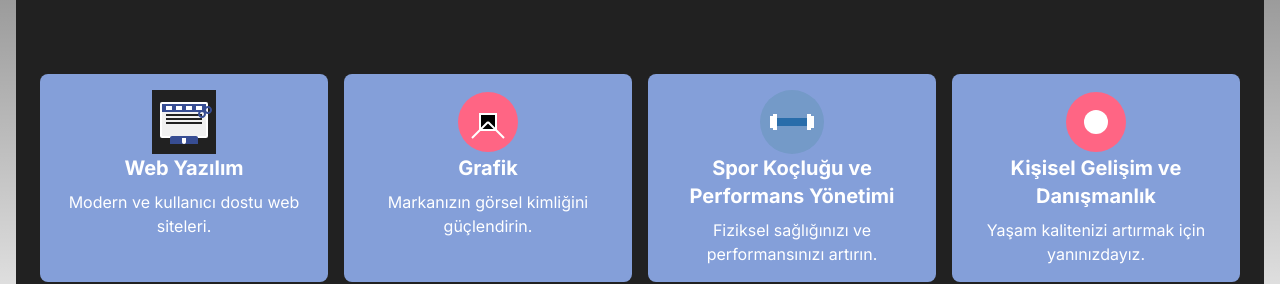
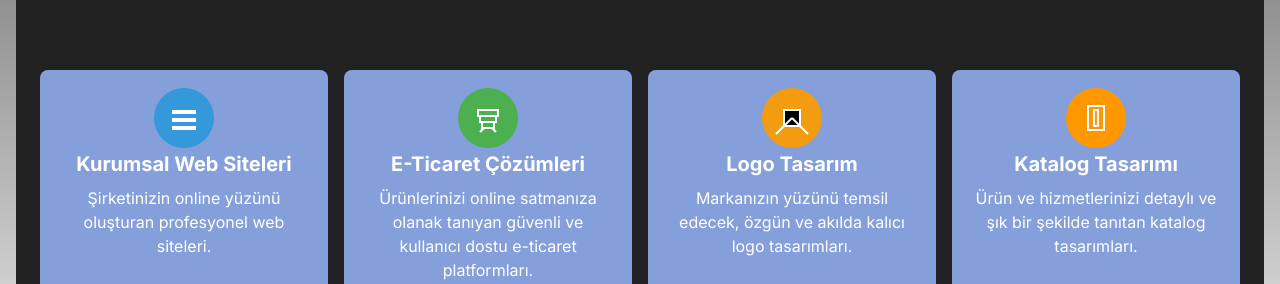
Before and after one commit to onurtaskirancom/ongboy, a Next.js app: page / in a window 1280 px wide. Shown: the part 562-846 px from the top of the page. Built offline with nearby package versions, Linux system fonts and the light colour scheme.

Commit message:
Services page  changed and svg added

```diff
--- /dev/null
+++ b/app/components/svg/CatalogDesignSVG.js
@@ -0,0 +1,18 @@
+const CatalogDesignSVG = () => (
+  <svg
+    xmlns="http://www.w3.org/2000/svg"
+    viewBox="0 0 64 64"
+    width="64"
+    height="64"
+  >
+    <circle cx="32" cy="32" r="30" fill="#FF9800" />
+    <path
+      d="M24 20h16v24H24zM30 24h4v16h-4zM28 44h8"
+      stroke="#fff"
+      strokeWidth="2"
+      fill="none"
+    />
+  </svg>
+);
+
+export default CatalogDesignSVG;
--- /dev/null
+++ b/app/components/svg/CorporateWebSVG.js
@@ -0,0 +1,13 @@
+const CorporateWebSVG = () => (
+  <svg
+    xmlns="http://www.w3.org/2000/svg"
+    viewBox="0 0 64 64"
+    width="64"
+    height="64"
+  >
+    <circle cx="32" cy="32" r="30" fill="#3498db" />
+    <path d="M20 24h24v4H20zM20 32h24v4H20zM20 40h24v4H20z" fill="#fff" />
+  </svg>
+);
+
+export default CorporateWebSVG;
--- /dev/null
+++ b/app/components/svg/EcommerceSVG.js
@@ -0,0 +1,19 @@
+const ECommerceSVG = () => (
+  <svg
+    xmlns="http://www.w3.org/2000/svg"
+    viewBox="0 0 64 64"
+    width="64"
+    height="64"
+  >
+    <circle cx="32" cy="32" r="30" fill="#4CAF50" />
+    <path
+      d="M22 24h20v6H22zM24 30h16v6H24zM26 36h12v6H26z"
+      stroke="#fff"
+      strokeWidth="2"
+      fill="none"
+    />
+    <path d="M28 42l-4 4M36 42l4 4" stroke="#fff" strokeWidth="2" fill="none" />
+  </svg>
+);
+
+export default ECommerceSVG;
--- /dev/null
+++ b/app/components/svg/LogoDesignSVG.js
@@ -0,0 +1,17 @@
+const LogoDesignSVG = () => (
+  <svg
+    xmlns="http://www.w3.org/2000/svg"
+    viewBox="0 0 64 64"
+    width="64"
+    height="64"
+  >
+    <circle cx="32" cy="32" r="30" fill="#f39c12" />
+    <path
+      d="M24 24h16v16H24zM32 32l16 16M32 32L16 48"
+      stroke="#fff"
+      strokeWidth="2"
+    />
+  </svg>
+);
+
+export default LogoDesignSVG;
--- a/app/hizmetlerimiz/web-yazilim/page.js
+++ b/app/hizmetlerimiz/web-yazilim/page.js
@@ -1,7 +1,9 @@
 import Image from "next/image";
 
-const WebYazilimPage = () => (
-  <div className="max-w-4xl mx-auto p-6 bg-customGray text-white rounded-lg shadow-md mt-10">
+const WebDevelopmentPage = () => (
+  <div className="min-h-screen flex items-center justify-center bg-customGray text-white p-6">
+    <div className="max-w-4xl w-full mx-auto p-6 bg-customGray text-white rounded-lg shadow-md mt-10">
+      <header className="w-full text-center py-6">
         <h1 className="text-3xl font-bold mb-6">Web Yazılım</h1>
         <Image
           src="/images/web-gelistirme.svg"
@@ -10,11 +12,42 @@ const WebYazilimPage = () => (
           height={392}
           className="w-1/2 h-1/2 mx-auto mb-4"
         />
-    <p className="text-lg">
-      Modern ve kullanıcı dostu web siteleri oluşturmak için gereksinimlerinizi
-      karşılar.
+      </header>
+      <main>
+        <p className="text-lg mb-4">
+          Web yazılım hizmetlerimiz, modern ve kullanıcı dostu çözümler sunarak
+          dijital dünyada varlık göstermenin en iyi yolunu sağlar. Hizmetlerimiz
+          şunları içerir:
         </p>
+        <ul className="list-disc list-inside mb-4">
+          <li className="text-lg mb-2">
+            <strong>Kurumsal Web Siteleri:</strong> Şirketinizin online yüzünü
+            oluşturan profesyonel web siteleri.
+          </li>
+          <li className="text-lg mb-2">
+            <strong>E-Ticaret Çözümleri:</strong> Ürünlerinizi online satmanıza
+            olanak tanıyan güvenli ve kullanıcı dostu e-ticaret platformları.
+          </li>
+          <li className="text-lg mb-2">
+            <strong>Blog ve İçerik Yönetim Sistemleri:</strong> Kolayca içerik
+            yönetimi yapabilmenizi sağlayan blog ve CMS sistemleri.
+          </li>
+          <li className="text-lg mb-2">
+            <strong>Web Uygulamaları:</strong> Özel ihtiyaçlarınıza göre
+            tasarlanmış, iş süreçlerinizi optimize eden web tabanlı uygulamalar.
+          </li>
+          <li className="text-lg mb-2">
+            <strong>SEO Optimizasyonu:</strong> Web sitenizin arama motorlarında
+            daha görünür olmasını sağlayan SEO hizmetleri.
+          </li>
+          <li className="text-lg">
+            <strong>Bakım ve Destek:</strong> Web sitenizin sorunsuz çalışmasını
+            sağlamak için sürekli bakım ve teknik destek hizmetleri.
+          </li>
+        </ul>
+      </main>
+    </div>
   </div>
 );
 
-export default WebYazilimPage;
+export default WebDevelopmentPage;
--- a/app/page.js
+++ b/app/page.js
@@ -1,8 +1,8 @@
 import Link from 'next/link';
-import WebDevelopmentSVG from './components/svg/WebDevelopmentSVG';
-import GraphicDesignSVG from './components/svg/GraphicDesignSVG';
-import SportsSVG from './components/svg/SportsSVG';
-import PersonalConsultingSVG from './components/svg/PersonalConsultingSVG';
+import ECommerceSVG from './components/svg/ECommerceSVG';
+import CatalogDesignSVG from './components/svg/CatalogDesignSVG';
+import LogoDesignSVG from './components/svg/LogoDesignSVG';
+import CorporateWebSVG from './components/svg/CorporateWebSVG';
 
 const HomePage = () => (
   <div className="min-h-screen bg-customGray text-white flex flex-col items-center justify-center p-6 relative">
@@ -68,9 +68,24 @@ const HomePage = () => (
           className="block bg-customPurple p-4 rounded-lg text-center hover:bg-customPurpleDark transition duration-300"
         >
           <div className="flex flex-col items-center">
-            <WebDevelopmentSVG className="w-12 h-12 mb-2" />
-            <h3 className="text-xl font-bold mb-2">Web Yazılım</h3>
-            <p>Modern ve kullanıcı dostu web siteleri.</p>
+            <CorporateWebSVG className="w-12 h-12 mb-2" />
+            <h3 className="text-xl font-bold mb-2">Kurumsal Web Siteleri</h3>
+            <p>
+              Şirketinizin online yüzünü oluşturan profesyonel web siteleri.
+            </p>
+          </div>
+        </Link>
+        <Link
+          href="/hizmetlerimiz/web-yazilim"
+          className="block bg-customPurple p-4 rounded-lg text-center hover:bg-customPurpleDark transition duration-300"
+        >
+          <div className="flex flex-col items-center">
+            <ECommerceSVG className="w-12 h-12 mb-2" />
+            <h3 className="text-xl font-bold mb-2">E-Ticaret Çözümleri</h3>
+            <p>
+              Ürünlerinizi online satmanıza olanak tanıyan güvenli ve kullanıcı
+              dostu e-ticaret platformları.
+            </p>
           </div>
         </Link>
         <Link
@@ -78,37 +93,33 @@ const HomePage = () => (
           className="block bg-customPurple p-4 rounded-lg text-center hover:bg-customPurpleDark transition duration-300"
         >
           <div className="flex flex-col items-center">
-            <GraphicDesignSVG className="w-12 h-12 mb-2" />
-            <h3 className="text-xl font-bold mb-2">Grafik</h3>
-            <p>Markanızın görsel kimliğini güçlendirin.</p>
+            <LogoDesignSVG className="w-12 h-12 mb-2" />
+            <h3 className="text-xl font-bold mb-2">Logo Tasarım</h3>
+            <p>
+              Markanızın yüzünü temsil edecek, özgün ve akılda kalıcı logo
+              tasarımları.
+            </p>
           </div>
         </Link>
         <Link
-          href="/hizmetlerimiz/spor"
+          href="/hizmetlerimiz/grafik"
           className="block bg-customPurple p-4 rounded-lg text-center hover:bg-customPurpleDark transition duration-300"
         >
           <div className="flex flex-col items-center">
-            <SportsSVG className="w-12 h-12 mb-2" />
-            <h3 className="text-xl font-bold mb-2">
-              Spor Koçluğu ve Performans Yönetimi
-            </h3>
-            <p>Fiziksel sağlığınızı ve performansınızı artırın.</p>
-          </div>
-        </Link>
-        <Link
-          href="/hizmetlerimiz/kisisel-danismanlik"
-          className="block bg-customPurple p-4 rounded-lg text-center hover:bg-customPurpleDark transition duration-300"
-        >
-          <div className="flex flex-col items-center">
-            <PersonalConsultingSVG className="w-12 h-12 mb-2" />
-            <h3 className="text-xl font-bold mb-2">
-              Kişisel Gelişim ve Danışmanlık
-            </h3>
-            <p>Yaşam kalitenizi artırmak için yanınızdayız.</p>
+            <CatalogDesignSVG className="w-12 h-12 mb-2" />
+            <h3 className="text-xl font-bold mb-2">Katalog Tasarımı</h3>
+            <p>
+              Ürün ve hizmetlerinizi detaylı ve şık bir şekilde tanıtan katalog
+              tasarımları.
+            </p>
           </div>
         </Link>
       </section>
     </main>
+
+    <footer className="w-full text-center py-6 bg-customBlack">
+      <p>© {new Date().getFullYear()} Yazılım Firması</p>
+    </footer>
   </div>
 );
 
```
Also changed, not shown: public/images/grafik.svg. Lines whose indentation alone changed are shown as unchanged.
